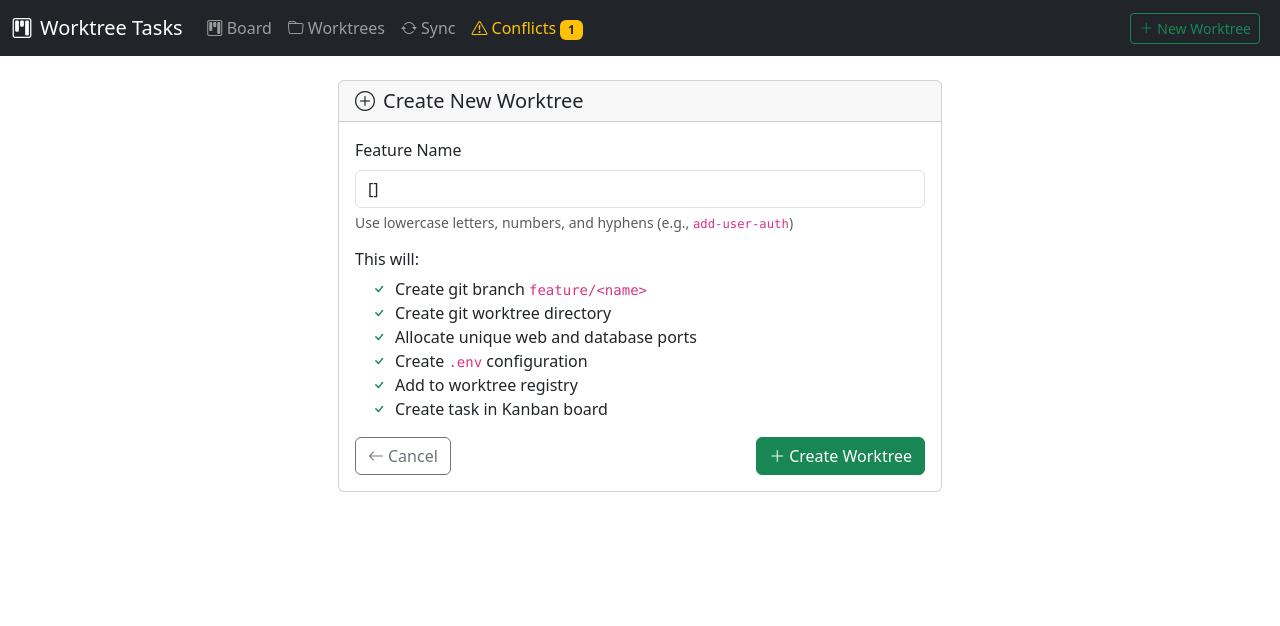
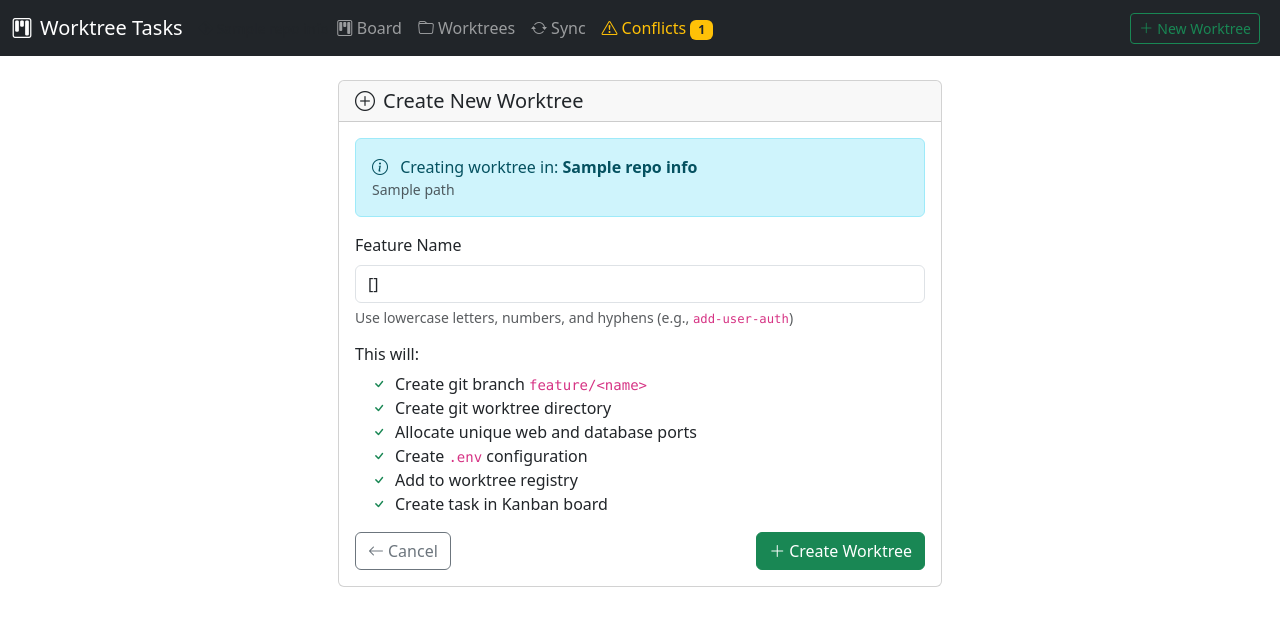
Before and after one commit to bellbird-bakery/worktree-manager, a Python web app: template worktree_manager/templates/worktree_create.html in a window 1280 px wide. Shown: the top 626 px of the page. Run offline with Jinja, Linux system fonts and the light colour scheme; the template is opened without the code that fills it: most values are stand-ins (such as "Sample title", 1, 10 or a date in 2020).

Commit message:
strange one

```diff
--- a/worktree_manager/templates/base.html
+++ b/worktree_manager/templates/base.html
@@ -23,6 +23,11 @@
             <a class="navbar-brand" href="/">
                 <i class="bi bi-kanban me-2"></i>Worktree Tasks
             </a>
+            {% if repo_info %}
+            <span class="navbar-text text-muted small">
+                <i class="bi bi-git me-1"></i>{{ repo_info.name }}
+            </span>
+            {% endif %}
             <button class="navbar-toggler" type="button" data-bs-toggle="collapse" data-bs-target="#navbarNav">
                 <span class="navbar-toggler-icon"></span>
             </button>
--- a/worktree_manager/templates/worktree_create.html
+++ b/worktree_manager/templates/worktree_create.html
@@ -12,6 +12,14 @@
                 </h5>
             </div>
             <div class="card-body">
+                {% if repo_info %}
+                <div class="alert alert-info mb-3">
+                    <i class="bi bi-info-circle me-2"></i>
+                    Creating worktree in: <strong>{{ repo_info.name }}</strong>
+                    <small class="text-muted d-block">{{ repo_info.path }}</small>
+                </div>
+                {% endif %}
+
                 {% if error %}
                 <div class="alert alert-danger">
                     <i class="bi bi-exclamation-triangle me-2"></i>
```
Also changed, not shown: worktree_manager/web/routes.py (+24 -4 lines), .worktree-tasks.json.
